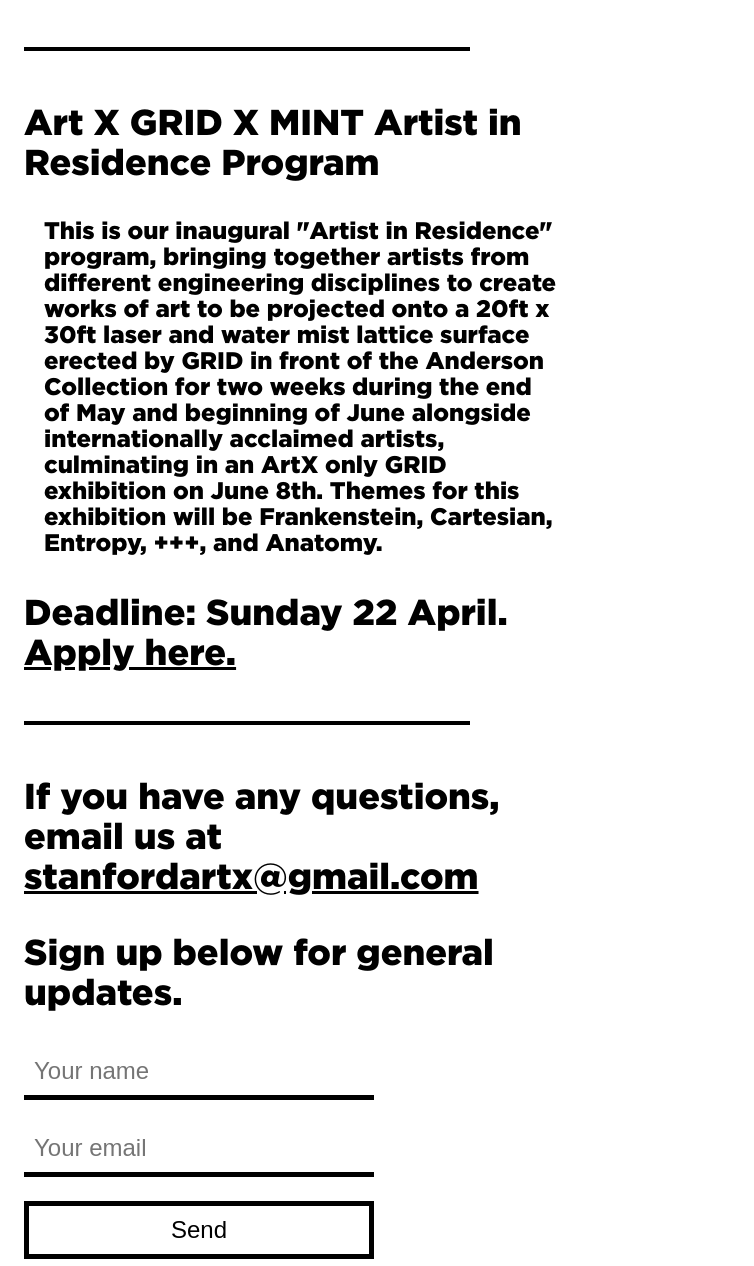
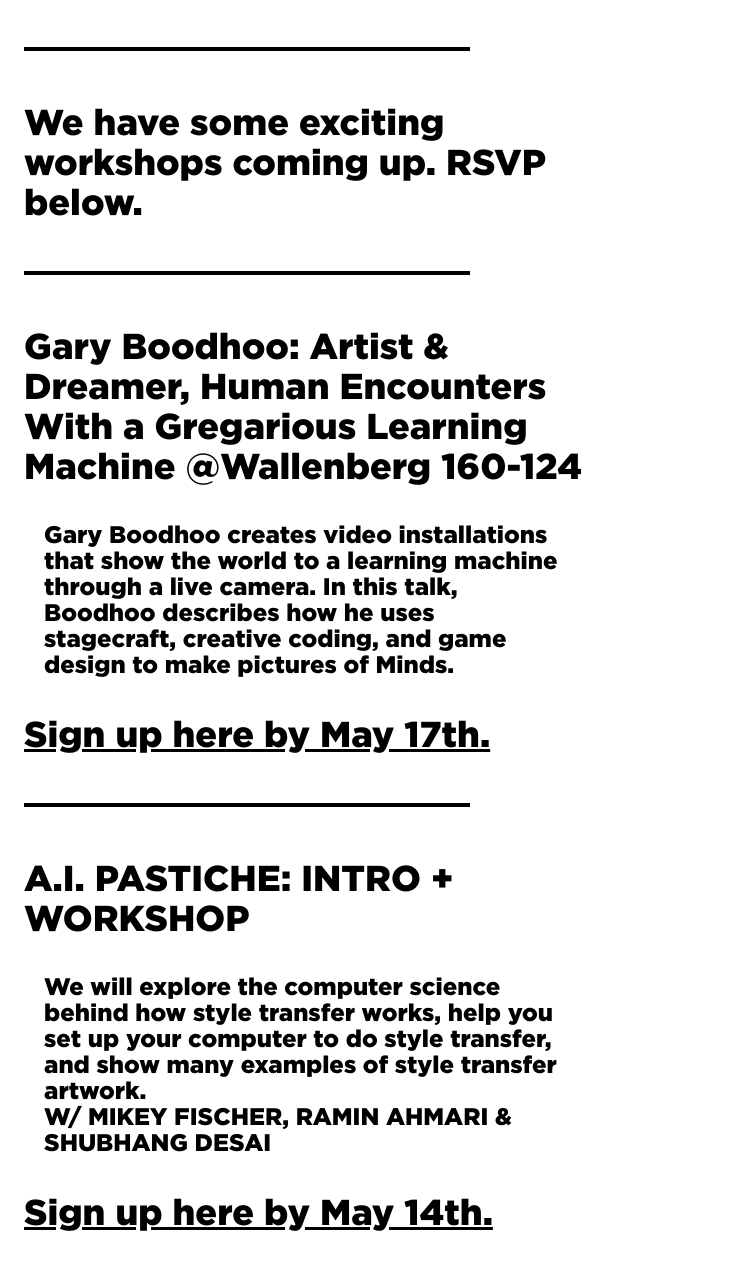
Before and after one commit to btroo/stanfordartx, a plain HTML site: page index.html in a window 1280 px wide. Shown: the part 214-1480 px from the top of the page, 526-1280 px from the left. Drawn offline with Linux system fonts and the light colour scheme.

Commit message:
workshops

```diff
--- a/index.html
+++ b/index.html
@@ -18,20 +18,32 @@
           </p>
           <div class="line"></div>
           <p>
-            Art X GRID X MINT Artist in Residence Program <br />
+            We have some exciting workshops coming up. RSVP below.
+          </p>
+          <div class="line"></div>
+          <p>
+            Gary Boodhoo: Artist & Dreamer, Human Encounters With a Gregarious Learning Machine @Wallenberg 160-124
           </p>
           <div class="desc">
-            This is our inaugural  "Artist in Residence" program, bringing together artists from different
-            engineering disciplines to create works of art to be projected onto a 20ft x 30ft laser and water
-            mist lattice surface erected by GRID in front of the Anderson Collection for two weeks during the end
-            of May and beginning of June alongside internationally acclaimed artists, culminating in an ArtX only
-            GRID exhibition on June 8th. Themes for this exhibition will be Frankenstein, Cartesian, Entropy, +++, and Anatomy. <br />
+            Gary Boodhoo creates video installations that show the world to a learning machine through a live camera. In this talk, Boodhoo describes how he uses stagecraft, creative coding, and game design to make pictures of Minds.
           </div>
+          <p>
+            <a href="https://goo.gl/forms/FT2NN9e3CHljwiqq1">
+              Sign up here by May 17th.
+            </a>
+          </p>
 
+          <div class="line"></div>
           <p>
-            Deadline: Sunday 22 April.
-            <a href="https://artxstanford.typeform.com/to/RR7LVy">
-              Apply here.
+            A.I. PASTICHE: INTRO + WORKSHOP
+          </p>
+          <div class="desc">
+            We will explore the computer science behind how style transfer works, help you set up your computer to do style transfer, and show many examples of style transfer artwork. <br />
+            W/ MIKEY FISCHER, RAMIN AHMARI & SHUBHANG DESAI
+          </div>
+          <p>
+            <a href="https://bit.ly/2KKbDrs">
+              Sign up here by May 14th.
             </a>
           </p>
 
```
